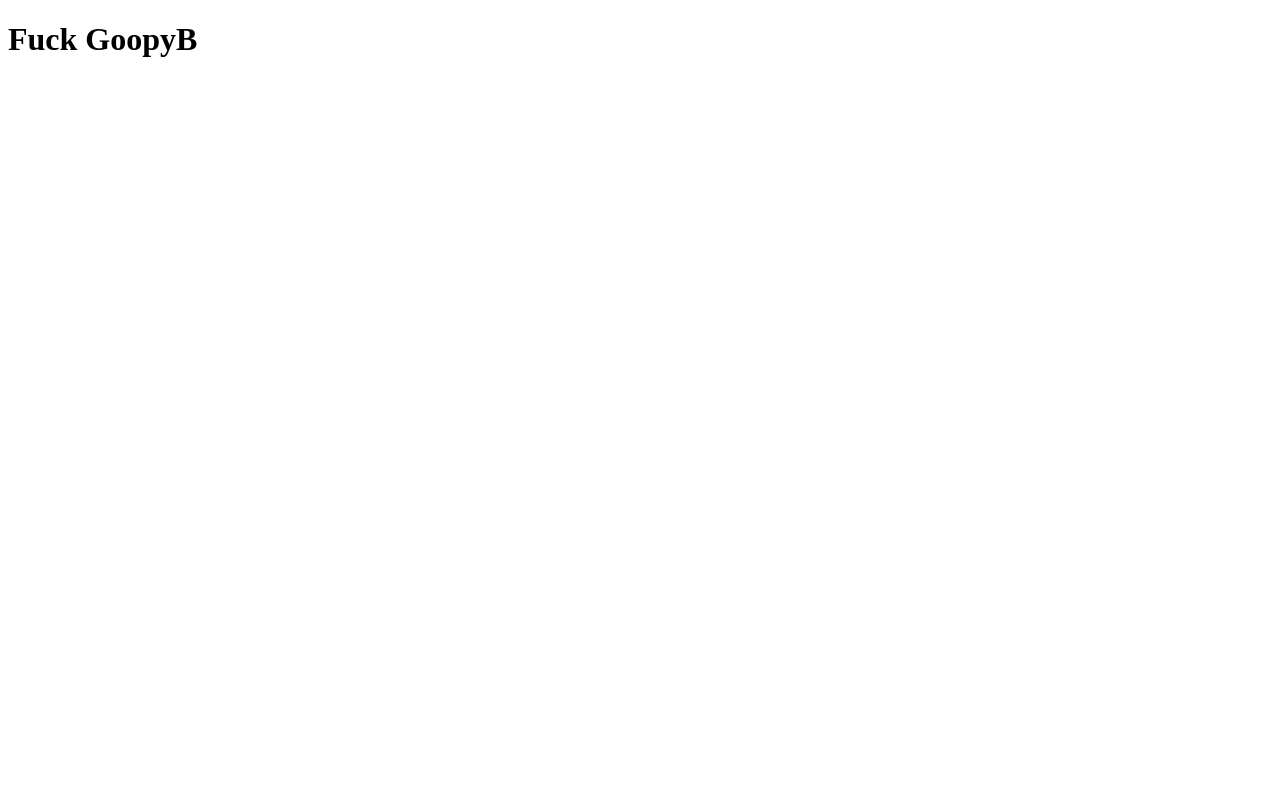
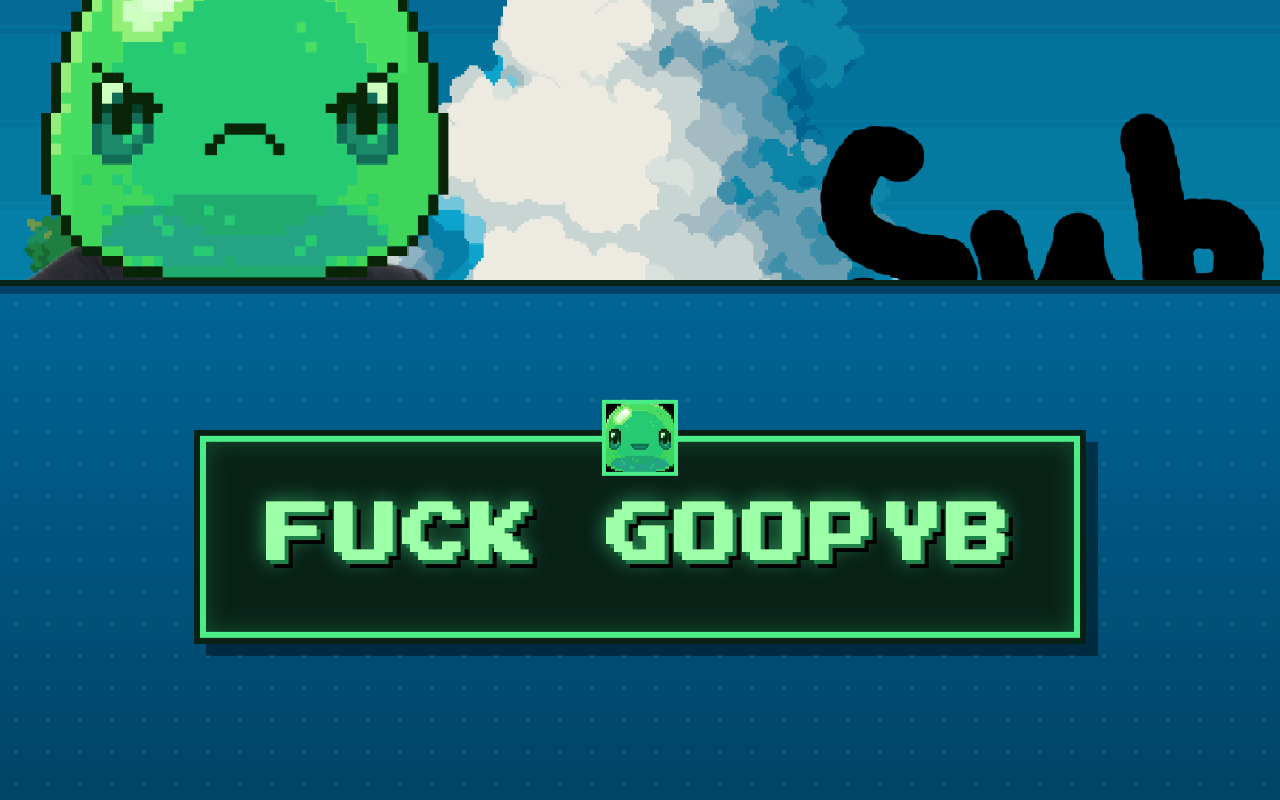
Before and after one commit to onttat-alt/fuckgoopyb, a plain HTML site: page index.html in a window 1280 px wide. Drawn offline with Linux system fonts and the light colour scheme.

Commit message:
build the actual html and css files

```diff
--- a/index.html
+++ b/index.html
@@ -3,12 +3,27 @@
 <head>
     <meta charset="UTF-8">
     <meta name="viewport" content="width=device-width, initial-scale=1.0">
-    <title>fuckgoopyb</title>
+    <title>FUCK GOOPYB</title>
+    <!-- Retro / Piksel Art Teması için Google Font -->
+    <link rel="preconnect" href="https://fonts.googleapis.com">
+    <link rel="preconnect" href="https://fonts.gstatic.com" crossorigin>
+    <link href="https://fonts.googleapis.com/css2?family=Press+Start+2P&display=swap" rel="stylesheet">
+    <link rel="stylesheet" href="style.css">
 </head>
 <body>
-    <div>
-        <h1>Fuck GoopyB</h1>
 
-    </div>
+    <!-- Üst Banner Alanı -->
+    <header class="top-banner">
+        <img src="3e05b1ae-a3cb-4c0f-bab1-5cfeb7cb12b0-profile_banner-480.png" alt="GoopyB Banner" class="banner-img">
+    </header>
+
+    <!-- Ana İçerik ve Süslü Header -->
+    <main class="main-container">
+        <div class="slime-box">
+            <img src="image_3e2abd.jpg" alt="GoopyB Icon" class="avatar-badge">
+            <h1 class="main-title">FUCK GOOPYB</h1>
+        </div>
+    </main>
+
 </body>
 </html>
--- /dev/null
+++ b/style.css
@@ -0,0 +1,112 @@
+/* Temel Sıfırlama ve Arka Plan */
+* {
+    margin: 0;
+    padding: 0;
+    box-sizing: border-box;
+}
+
+body {
+    min-height: 100vh;
+    display: flex;
+    flex-direction: column;
+    font-family: 'Press Start 2P', cursive;
+    /* Banner'daki koyu mavi gökyüzü tonları ve piksel dokusu */
+    background-color: #006699;
+    background-image:
+        radial-gradient(rgba(74, 237, 136, 0.15) 2px, transparent 2px),
+        linear-gradient(180deg, #0077b3 0%, #004466 100%);
+    background-size: 32px 32px, 100% 100%;
+    overflow-x: hidden;
+}
+
+/* Üst Banner Stili */
+.top-banner {
+    width: 100%;
+    background-color: #005580;
+    border-bottom: 6px solid #092218; /* Karakterin dış çizgi rengi */
+    box-shadow: 0 8px 0 rgba(0, 0, 0, 0.35);
+    display: flex;
+    justify-content: center;
+    overflow: hidden;
+}
+
+.banner-img {
+    width: 100%;
+    max-height: 280px;
+    object-fit: cover;
+    object-position: center;
+    image-rendering: pixelated; /* Piksel art keskinliğini korur */
+    display: block;
+}
+
+/* Sayfanın Geri Kalanı */
+.main-container {
+    flex: 1;
+    display: flex;
+    justify-content: center;
+    align-items: center;
+    padding: 40px 20px;
+}
+
+/* Piksel Çerçeveli Süslü Kutu */
+.slime-box {
+    position: relative;
+    background-color: #092218;
+    border: 6px solid #4aed88;
+    padding: 50px 60px;
+    text-align: center;
+    /* Retro 8-bit katmanlı gölge efekti */
+    box-shadow:
+        0 0 0 6px #092218,
+        12px 12px 0 6px rgba(0, 0, 0, 0.45),
+        inset 0 0 25px rgba(46, 204, 113, 0.25);
+    animation: slimeFloat 3s ease-in-out infinite;
+}
+
+/* Kutunun Üstündeki Küçük Karakter İkonu */
+.avatar-badge {
+    width: 76px;
+    height: 76px;
+    border: 4px solid #4aed88;
+    background-color: #000;
+    image-rendering: pixelated;
+    position: absolute;
+    top: -42px;
+    left: 50%;
+    transform: translateX(-50%);
+    box-shadow: 0 6px 0 #092218;
+}
+
+/* Ana Başlık (FUCK GOOPYB) */
+.main-title {
+    font-size: clamp(2rem, 5vw, 4.2rem);
+    color: #9effa9; /* Slime parlama rengi */
+    letter-spacing: 4px;
+    line-height: 1.4;
+    text-transform: uppercase;
+    /* Çok katmanlı piksel gölge */
+    text-shadow:
+        4px 4px 0px #1e8449,
+        8px 8px 0px #000000,
+        0 0 20px rgba(74, 237, 136, 0.6);
+}
+
+/* Hafif Süzülme Animasyonu */
+@keyframes slimeFloat {
+    0%, 100% {
+        transform: translateY(0px);
+    }
+    50% {
+        transform: translateY(-8px);
+    }
+}
+
+/* Mobil Uyum */
+@media (max-width: 600px) {
+    .slime-box {
+        padding: 45px 25px 35px;
+    }
+    .main-title {
+        letter-spacing: 2px;
+    }
+}
```
Also changed, not shown: 3e05b1ae-a3cb-4c0f-bab1-5cfeb7cb12b0-profile_banner-480.png (added), image_3e2abd.jpg (added), styles.css (deleted).
